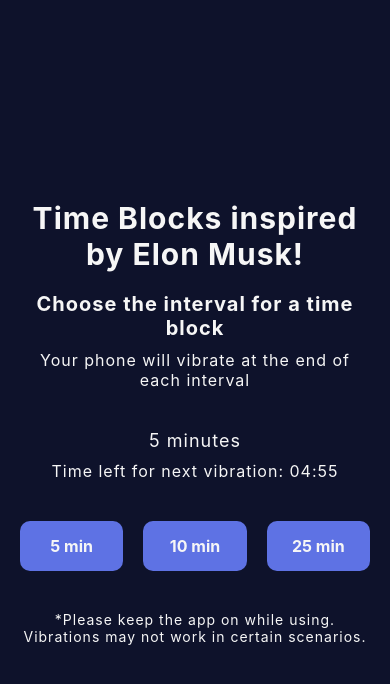
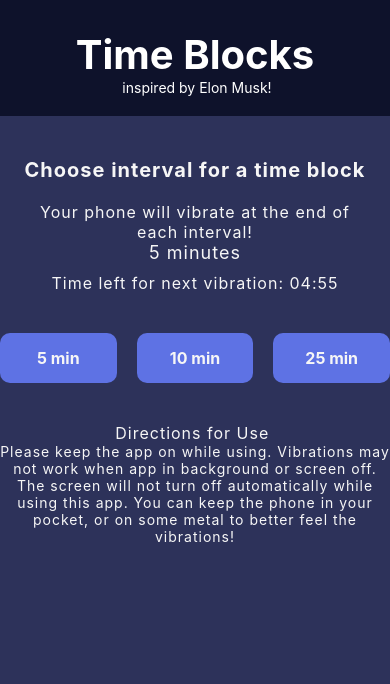
Before and after one commit to ABHIGYAN-MOHANTA/Time-Blocks, a React Native app: screen / in a window 390 px wide. Shown: the top 684 px of the page. Built offline with nearby package versions, Linux system fonts and the light colour scheme.

Commit message:
play store release v1.0.0

```diff
--- a/App.js
+++ b/App.js
@@ -69,10 +69,11 @@
     <SafeAreaView style={styles.container}>
       <StatusBar style="light" />
       <View style={styles.container}>
-        <Text style={styles.title}>Time Blocks inspired by Elon Musk!</Text>
-        <Text style={styles.heading}>Choose the interval for a time block</Text>
+        <Text style={styles.title}>Time Blocks</Text>
+        <Text style={styles.header}> inspired by Elon Musk!</Text>
+        <Text style={styles.heading}>Choose interval for a time block</Text>
         <Text style={styles.subHeading}>
-          Your phone will vibrate at the end of each interval
+          Your phone will vibrate at the end of each interval!
         </Text>
         <Text style={styles.intervalText}>{intervalValue} minutes</Text>
         <Text style={styles.timeLeftText}>
@@ -98,9 +99,12 @@
             <Text style={styles.buttonText}>25 min</Text>
           </TouchableOpacity>
         </View>
+        <Text style={styles.subHeading}>Directions for Use </Text>
         <Text style={styles.note}>
-          *Please keep the app on while using. Vibrations may not work in
-          certain scenarios.
+          Please keep the app on while using. Vibrations may not work when app
+          in background or screen off. The screen will not turn off
+          automatically while using this app. You can keep the phone in your
+          pocket, or on some metal to better feel the vibrations!
         </Text>
       </View>
     </SafeAreaView>
--- a/styles.js
+++ b/styles.js
@@ -3,30 +3,35 @@
 export const styles = StyleSheet.create({
   container: {
     flex: 1,
-    justifyContent: "center",
-    alignItems: "center",
-    backgroundColor: "#0E122B",
-    padding: 20,
+    backgroundColor: "#2D325A",
   },
   title: {
-    fontSize: 30,
+    backgroundColor: "#0E122B",
+    textAlign: "center",
+    fontSize: 40,
     fontWeight: "bold",
-    marginBottom: 20,
+    color: "#ffffff",
+    paddingTop: 30,
+  },
+  heading: {
+    fontSize: 20,
+    fontWeight: "bold",
+    marginTop: 42,
+    marginVertical: 20,
     color: "#F6F6F6",
     textAlign: "center",
     letterSpacing: 1,
   },
-  heading: {
-    fontSize: 20,
-    fontWeight: "bold",
-    marginBottom: 10,
-    color: "#F6F6F6",
+  header: {
+    backgroundColor: "#0E122B",
     textAlign: "center",
-    letterSpacing: 1,
+    fontVariant: "bold",
+    color: "#ffffff",
+    paddingBottom: 20,
   },
   subHeading: {
     fontSize: 16,
-    marginBottom: 40,
+    marginHorizontal: 40,
     color: "#F6F6F6",
     textAlign: "center",
     letterSpacing: 1,
```
